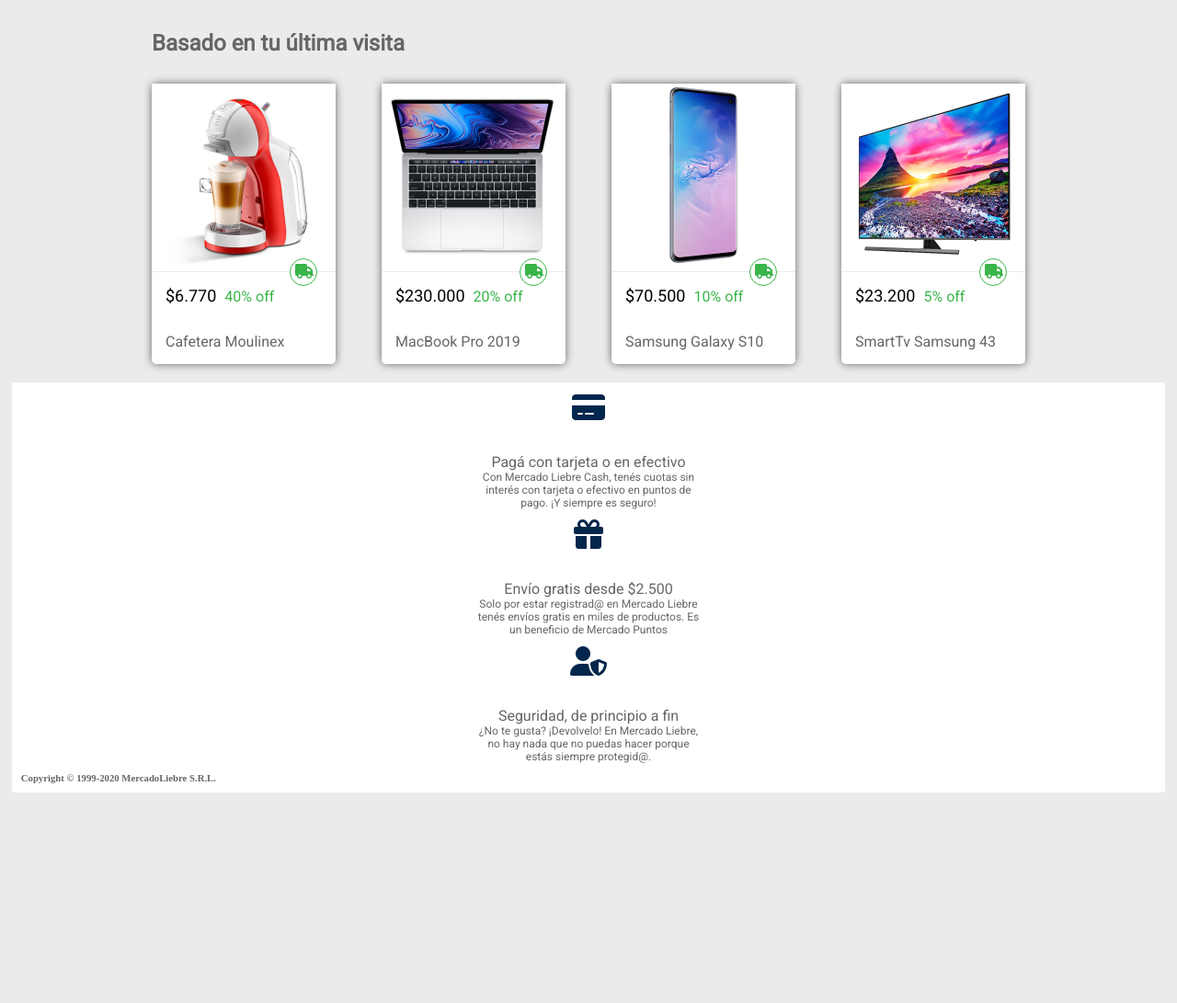
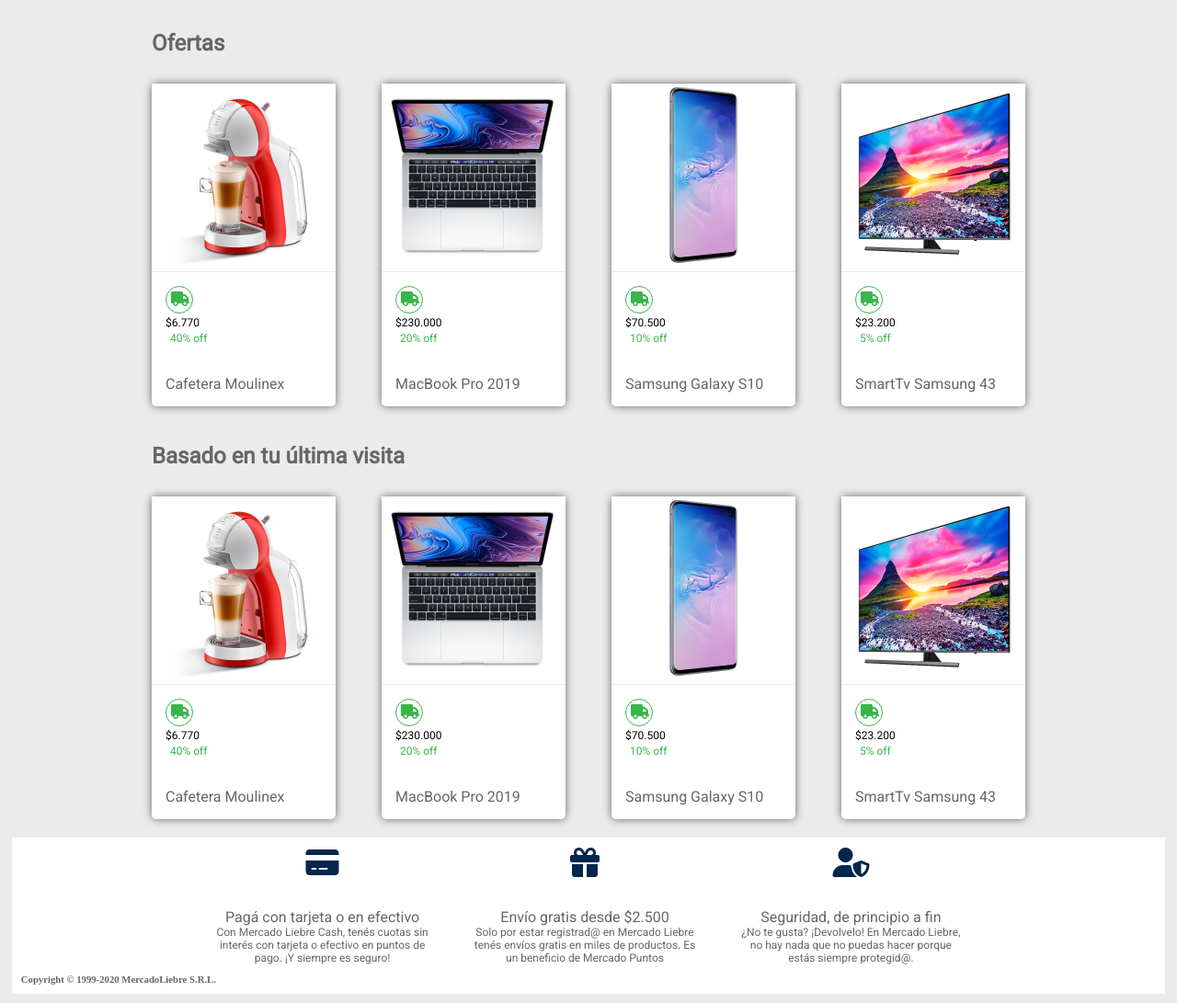
Before and after one commit to fernandogtorrez/MercadoLiebre, a website: page views/index.html in a window 1280 px wide. Shown: the part 453-1544 px from the top of the page at 92% size. Before the commit the page ends 1325 px from the top, so only its background shows below. Drawn offline with Linux system fonts and the light colour scheme.

Commit message:
flexbox listo

```diff
--- a/public/css/general.css
+++ b/public/css/general.css
@@ -1,8 +1,8 @@
-@import url("https://fonts.googleapis.com/css2?family=Roboto&display=swap");
+@import url('https://fonts.googleapis.com/css2?family=Roboto&display=swap');
 
-:root {
-  --amarillo: #eac926;
-  --azul: #03264c;
+:root{
+    --amarillo: #EAC926;
+    --azul: #03264C;
     --aeleste: #1259c3;
     --grisOscuro: #666;
     --grisClaro: #ebebeb;
@@ -14,41 +14,51 @@
     --fontSizeDescription: 16px;
     }
 
-/*RESET CSS*/
-* {
+*{
+    margin: 0px;
+    padding: 0px;
     box-sizing: border-box;
-  margin: 0;
 }
 
-p,
-li {
-  font-size: var(--fontSizeText);
-  font-family: "Roboto";
+.index {
+    background-color: var(--grisClaro);
+    min-width: 100%;
+    display: flex;
+    flex-direction: column;
+    justify-content: center;
+    align-items: center;
   }
 
-h3 {
+p,li{
+    font-size: var(--fontSizeText);
+    font-family: 'Roboto';
+}
+
+h3{
     font-size: var(--fontSizeTitle);
-  font-family: "Roboto";
+    font-family: 'Roboto';
     color: var(--grisOscuro);
 }
 
-h4 {
-  font-family: "Roboto";
+h4{
+    font-family: 'Roboto';
     color: var(--grisOscuro);
 }
 
-.index__header__menu li {
+
+.index__header__menu li{
     list-style: none;
+
 }
-.index__header__menu li a {
+.index__header__menu li a{
     text-decoration: none;
     color: black;
 }
 
-.index__main__section__article--descuento {
+.index__main__section__article--descuento{
     font-size: var(--fontSizeDescuento);
 }
 
-.index__main__section__article--price {
+.index__main__section__article--price{
     font-size: var(--fontSizePrice);
 }
--- a/public/css/index.css
+++ b/public/css/index.css
@@ -1,36 +1,20 @@
-body.index {
-  background-color: #ebebeb;
-  width: 100vw;
-}
-
-/*FLEXBOX MAQUETADO*/
-.index {
+/*HEADER*/
+.index__header {
   display: flex;
   flex-direction: column;
-  justify-content: center;
   align-items: center;
-}
-
-.index header {
+  padding: 10px;
+  background-color: var(--amarillo);
   width: 100%;
 }
 
-.index footer {
-  width: 98%;
-}
-
-/*FLEXBOX HEADER*/
-.index .index__header--container {
+.index__header--container {
   display: flex;
-  width: 100%;
+  flex-direction: column;
   flex-wrap: wrap;
   align-items: center;
-  align-items: center;
-  justify-content: space-between;
-}
-.index .index__header__logo,
-.index__header__form {
-  width: 50%;
+  justify-content: center;
+  width: 100%;
 }
 
 .index__header__form input {
@@ -38,18 +22,10 @@
   height: 21px;
 }
 
-/*HEADER*/
-
-.index header {
-  background-color: var(--amarillo);
-  display: flex;
-  flex-direction: column;
-  padding: 10px;
-}
-
 .index__header__logo {
   width: 150px;
 }
+
 .index__header__p {
   text-align: center;
   margin-top: 10px;
@@ -64,7 +40,7 @@
   padding: 0;
 }
 
-.index .fa-magnifying-glass {
+.fa-magnifying-glass {
   color: var(--grisOscuro);
   font-size: 15px;
   background-color: white;
@@ -77,23 +53,20 @@
   text-align: center;
   margin-top: 10px;
   border-radius: 5px;
-  margin-left: auto;
-  margin-right: auto;
 }
+
 .burger-menu i {
   margin-top: 12px;
   color: white;
 }
 
-/*HIDE HEADER EN MOBILE*/
 .index__header__ul--shop,
 .index__header__ul--user {
   display: none;
 }
 
 /*MAIN*/
-
-.index__main {
+.main {
   display: flex;
   flex-direction: column;
   align-items: center;
@@ -101,10 +74,19 @@
   width: 100%;
 }
 
-.index__main section article img {
+.main--articleContainer {
+  display: flex;
+  align-items: center;
+  justify-content: center;
+  flex-wrap: wrap;
+  gap: 50px;
+}
+
+.main section article img {
   width: 200px;
 }
-.index__main__banner {
+
+.main__banner {
   width: 100%;
 }
 
@@ -115,9 +97,9 @@
   align-items: center;
   background: white;
   margin-bottom: 10px;
-  width: 300px;
   border-radius: 5px;
 }
+
 .index h3 {
   margin-bottom: 30px;
   margin-top: 30px;
@@ -128,11 +110,14 @@
   font-weight: 300;
   display: none;
 }
+
 .main__section--ofertas-containerInfo {
-  border-top: 1px solid #ebebeb;
+  border-top: 1px solid var(--grisClaro);
   width: 100%;
   padding: 15px;
-  position: relative; /* esto es para que cuando le demos los valores al icóno del NO camion salga volando al top del header LITERAL!! */
+  display: flex;
+  flex-direction: column;
+  gap: 3px;
 }
 
 .main__section--ofertas article i {
@@ -141,90 +126,80 @@
   padding: 5px;
   width: 30px;
   height: 30px;
-  border: 1px solid #39b54a;
+  border: 1px solid var(--verde);
   background-color: #fff;
   border-radius: 50%;
-  position: absolute;
   right: 20px;
   top: -15px;
-  color: #39b54a;
+  color: var(--verde);
 }
 
-.index__main__section__article--descuento {
-  color: #39b54a;
+.main__section__article--descuento {
+  color: var(--verde);
   text-transform: lowercase;
   display: inline;
   margin-left: 5px;
 }
 
-.index__main__section__article--price {
+.main__section__article--price {
   display: inline;
 }
 
 /*FOOTER*/
-.index__footer {
+.footer {
   background-color: white;
   padding: 10px;
   margin: 10px;
+  width: 98%;
 }
 
-.index__footer__icon {
+.footer__icon {
   font-size: 2em;
   color: var(--azul);
   text-align: center;
 }
 
-.index__footer h4,
-.index__footer p {
+.footer h4,
+.footer p {
   color: var(--grisOscuro);
   text-align: center;
 }
 
-.index__footer__section__article {
+.footer__section__article {
   margin-bottom: 10px;
 }
 
-.index__footer h6 {
+.footer h6 {
   color: var(--grisOscuro);
 }
 
-/*LOS DISPLAYS NONES*/
-.sectionOfertas {
-  display: none;
-  /*para visualizar una sóla section*/
-}
+@media (min-width: 768px) {
+  .index__header--container {
+    flex-direction: row;
+    justify-content: space-around;
+    width: 100%;
+  }
 
-.index article.displayNone-mobile {
-  display: none;
-  /*para que se vea un sólo articulo en mobile*/
-}
-
-@media (min-width: 768px) {
   .main__section--ofertas article {
     box-shadow: 0px 0px 10px rgb(100, 100, 100);
   }
+
   .index h4 {
     display: block;
-  } /*LOS H4 se empiezan a ver desde TABLET debido a consignas del ejercicio anterior*/
+  }
 
   /*DISPLAY ARTICLES TABLET*/
   .index article.displayTablet {
     display: flex;
   }
 
-  .index .index__main--articleContainer {
-    display: flex;
-    align-items: center;
-    justify-content: center;
-    gap: 50px;
-  }
   /*SHOW HEADER EN TABLET Y DESKTOP*/
   .index__header__ul--shop,
   .index__header__ul--user {
     display: block;
   }
 
-  .index .burger-menu {
+  .burger-menu {
     display: none;
   }
 
@@ -233,10 +208,12 @@
   .index__header__form {
     width: 30%;
   }
+
   .index__header__menu {
     display: flex;
     justify-content: space-between;
     margin-top: 30px;
+    width: 100%;
   }
 
   .index__header__ul--shop,
@@ -254,10 +231,3 @@
     margin-left: 5px;
   }
 }
-
-@media (min-width: 1024px) {
-  .index .index__main--articleContainer article {
-    display: flex;
-    width: 90%;
-  }
-}
--- a/views/index.html
+++ b/views/index.html
@@ -42,20 +42,21 @@
             </div>
         </nav>
     </header>
-    <main class="index__main">
+    <main class="main">
         <div>
-            <img class="index__main__banner" src="/img/img-home-banner.jpg" alt="">
+            <img class="main__banner" src="/img/img-home-banner.jpg" alt="">
         </div>
         <section class="main__section--ofertas sectionOfertas">
             <h3>Ofertas</h3>
+            <div class="main--articleContainer">
                 <article>
                     <div>
                         <img src="/img/img-cafetera-moulinex.jpg" alt="Cafetera Moulinex">
                     </div>
                     <div class="main__section--ofertas-containerInfo">
                         <i class="fa-solid fa-truck"></i>
-                    <p class="index__main__section__article--price">$6.770</p>
-                    <p class="index__main__section__article--descuento">40% OFF</p>
+                        <p class="main__section__article--price">$6.770</p>
+                        <p class="main__section__article--descuento">40% OFF</p>
                         <h4>Cafetera Moulinex</h4>
                     </div>
                 </article>
@@ -65,8 +66,8 @@
                     </div>
                     <div class="main__section--ofertas-containerInfo">
                         <i class="fa-solid fa-truck"></i>
-                    <p class="index__main__section__article--price">$230.000</p>
-                    <p class="index__main__section__article--descuento">20% off</p>
+                        <p class="main__section__article--price">$230.000</p>
+                        <p class="main__section__article--descuento">20% off</p>
                         <h4>MacBook Pro 2019</h4>
                     </div>
                 </article>
@@ -76,8 +77,8 @@
                     </div>
                     <div class="main__section--ofertas-containerInfo">
                         <i class="fa-solid fa-truck"></i>
-                    <p class="index__main__section__article--price">$70.500</p>
-                    <p class="index__main__section__article--descuento">10% off</p>
+                        <p class="main__section__article--price">$70.500</p>
+                        <p class="main__section__article--descuento">10% off</p>
                         <h4>Samsung Galaxy S10</h4>
                     </div>
                 </article>
@@ -87,23 +88,24 @@
                     </div>
                     <div class="main__section--ofertas-containerInfo">
                         <i class="fa-solid fa-truck"></i>
-                    <p class="index__main__section__article--price">$23.200</p>
-                    <p class="index__main__section__article--descuento">5% off</p>
+                        <p class="main__section__article--price">$23.200</p>
+                        <p class="main__section__article--descuento">5% off</p>
                         <h4>SmartTv Samsung 43</h4>
                     </div>
                 </article>
+            </div>
         </section>
         <section class="main__section--ofertas">
             <h3>Basado en tu última visita</h3>
-            <div class="index__main--articleContainer">
+            <div class="main--articleContainer">
                 <article class="displayNone-mobile displayTablet">
                     <div>
                         <img src="/img/img-cafetera-moulinex.jpg" alt="Cafetera Moulinex">
                     </div>
                     <div class="main__section--ofertas-containerInfo">
                         <i class="fa-solid fa-truck"></i>
-                        <p class="index__main__section__article--price">$6.770</p>
-                        <p class="index__main__section__article--descuento">40% OFF</p>
+                        <p class="main__section__article--price">$6.770</p>
+                        <p class="main__section__article--descuento">40% OFF</p>
                         <h4>Cafetera Moulinex</h4>
                     </div>
                 </article>
@@ -113,8 +115,8 @@
                     </div>
                     <div class="main__section--ofertas-containerInfo">
                         <i class="fa-solid fa-truck"></i>
-                        <p class="index__main__section__article--price">$230.000</p>
-                        <p class="index__main__section__article--descuento">20% off</p>
+                        <p class="main__section__article--price">$230.000</p>
+                        <p class="main__section__article--descuento">20% off</p>
                         <h4>MacBook Pro 2019</h4>
                     </div>
                 </article>
@@ -124,8 +126,8 @@
                     </div>
                     <div class="main__section--ofertas-containerInfo">
                         <i class="fa-solid fa-truck"></i>
-                        <p class="index__main__section__article--price">$70.500</p>
-                        <p class="index__main__section__article--descuento">10% off</p>
+                        <p class="main__section__article--price">$70.500</p>
+                        <p class="main__section__article--descuento">10% off</p>
                         <h4>Samsung Galaxy S10</h4>
                     </div>
                 </article>
@@ -135,38 +137,41 @@
                     </div>
                     <div class="main__section--ofertas-containerInfo">
                         <i class="fa-solid fa-truck"></i>
-                        <p class="index__main__section__article--price">$23.200</p>
-                        <p class="index__main__section__article--descuento">5% off</p>
+                        <p class="main__section__article--price">$23.200</p>
+                        <p class="main__section__article--descuento">5% off</p>
                         <h4>SmartTv Samsung 43</h4>
                     </div>
                 </article>
             </div>
         </section>
     </main>
-    <footer class="index__footer">
-        <section class="index__footer__section">
-            <article class="index__footer__section__article">
-                <div class="index__footer__icon"><i class="fa-solid fa-credit-card"></i></div>
+    <footer class="footer">
+        <div class="main--articleContainer">
+            <section class="footer__section">
+                <article class="footer__section__article">
+                    <div class="footer__icon"><i class="fa-solid fa-credit-card"></i></div>
                     <h4>Pagá con tarjeta o en efectivo</h4>
                     <p>Con Mercado Liebre Cash, tenés cuotas sin<br> interés con tarjeta o efectivo en puntos de<br> pago.
                         ¡Y siempre es seguro!</p>
                 </article>
             </section>
             <section>
-            <article class="index__footer__section__article">
-                <div class="index__footer__icon"><i class="fa-solid fa-gift"></i></div>
+                <article class="footer__section__article">
+                    <div class="footer__icon"><i class="fa-solid fa-gift"></i></div>
                     <h4>Envío gratis desde $2.500</h4>
                     <p>Solo por estar registrad@ en Mercado Liebre <br>tenés envíos gratis en miles de productos. Es <br>un
                         beneficio de Mercado Puntos</p>
                 </article>
             </section>
             <section>
-            <article class="index__footer__section__article">
-                <div class="index__footer__icon"><i class="fa-solid fa-user-shield"></i></div>
+                <article class="footer__section__article">
+                    <div class="footer__icon"><i class="fa-solid fa-user-shield"></i></div>
                     <h4>Seguridad, de principio a fin</h4>
                     <p>¿No te gusta? ¡Devolvelo! En Mercado Liebre, <br>no hay nada que no puedas hacer porque<br> estás
                         siempre protegid@.</p>
                 </article>
+        </div>
+
         </section>
         <section>
             <h6>Copyright © 1999-2020 MercadoLiebre S.R.L.</h6>
```
Lines whose indentation alone changed are shown as unchanged.
